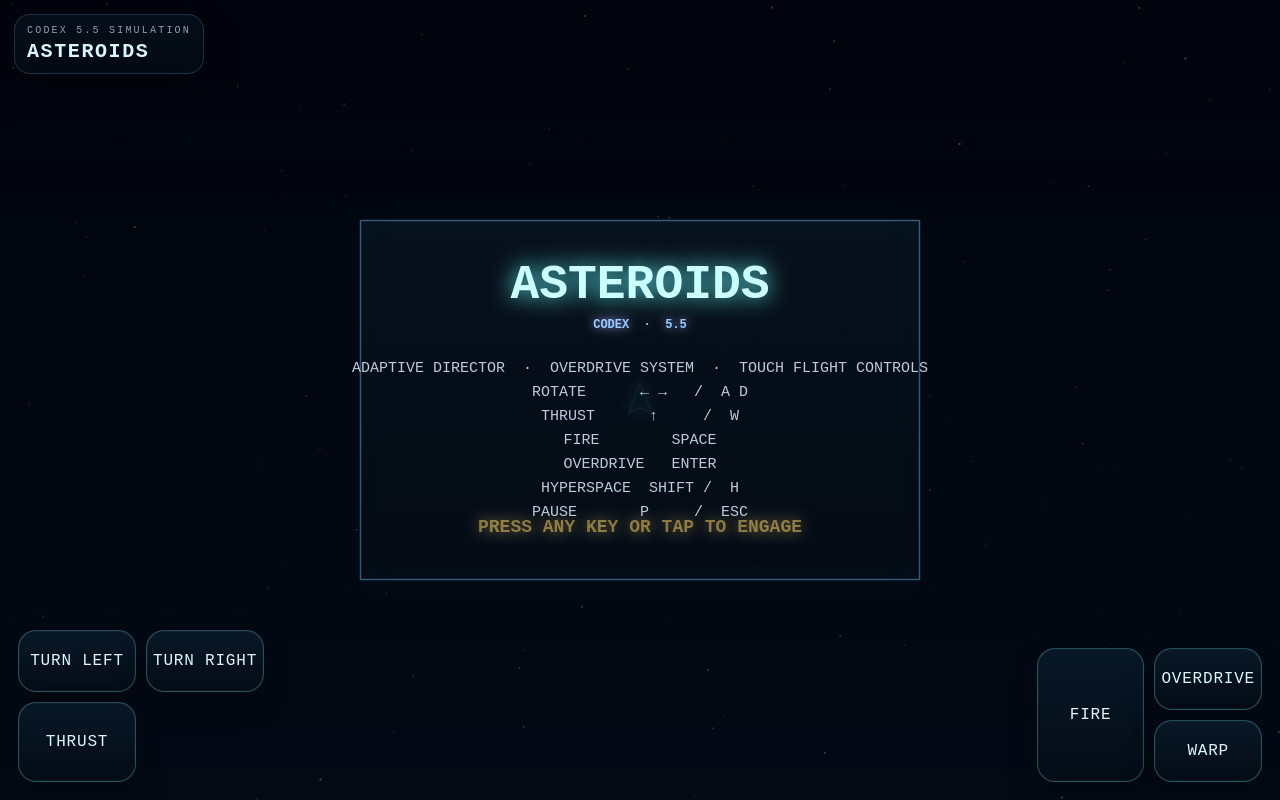
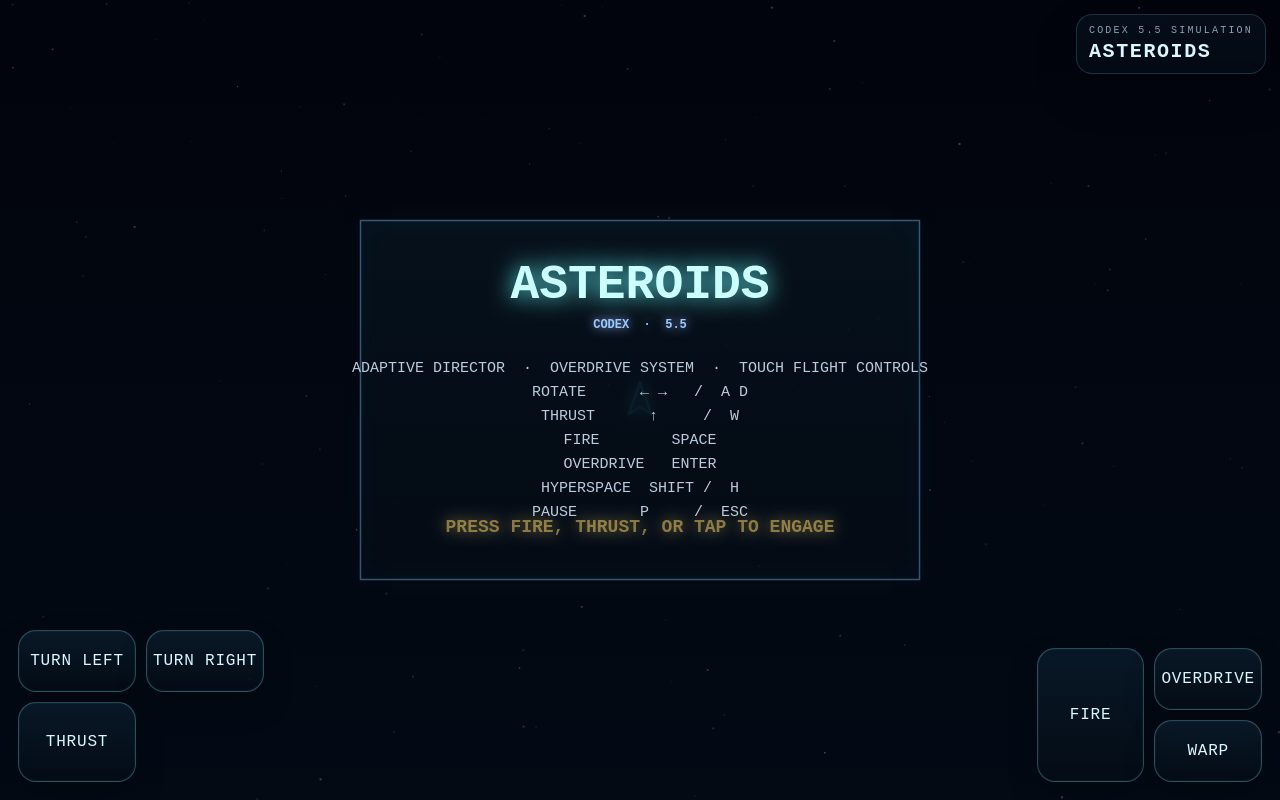
Before and after one commit to marcoakes/asteroids-codex-5-5, a plain HTML site: page index.html in a window 1280 px wide. Drawn offline with Linux system fonts and the light colour scheme; animation ran at ten frames a second.

Commit message:
Polish release HUD and prompts

```diff
--- a/src/game.js
+++ b/src/game.js
@@ -860,7 +860,7 @@
     ctx.shadowBlur = 14; ctx.shadowColor = '#ffd86a';
     ctx.fillStyle = '#ffd86a';
     ctx.font = 'bold 18px "SF Mono", monospace';
-    ctx.fillText('PRESS ANY KEY OR TAP TO ENGAGE', cx, cy + 132);
+    ctx.fillText('PRESS FIRE, THRUST, OR TAP TO ENGAGE', cx, cy + 132);
     ctx.globalAlpha = 1; ctx.shadowBlur = 0;
 
     if (best > 0) {
@@ -913,7 +913,7 @@
     ctx.shadowBlur = 14; ctx.shadowColor = '#6ff';
     ctx.fillStyle = '#cff';
     ctx.font = 'bold 16px "SF Mono", monospace';
-    ctx.fillText('PRESS ANY KEY TO RELAUNCH', cx, cy + 90);
+    ctx.fillText('PRESS FIRE OR TAP TO RELAUNCH', cx, cy + 90);
     ctx.globalAlpha = 1;
     ctx.restore();
   }
--- a/styles.css
+++ b/styles.css
@@ -50,7 +50,7 @@ canvas {
 .brand {
   position: absolute;
   top: 20px;
-  left: 20px;
+  right: 20px;
   padding: 12px 14px;
   border: 1px solid var(--panel-border);
   border-radius: 16px;
@@ -140,7 +140,7 @@ canvas {
 
   .brand {
     top: 14px;
-    left: 14px;
+    right: 14px;
     padding: 10px 12px;
   }
 }
```
